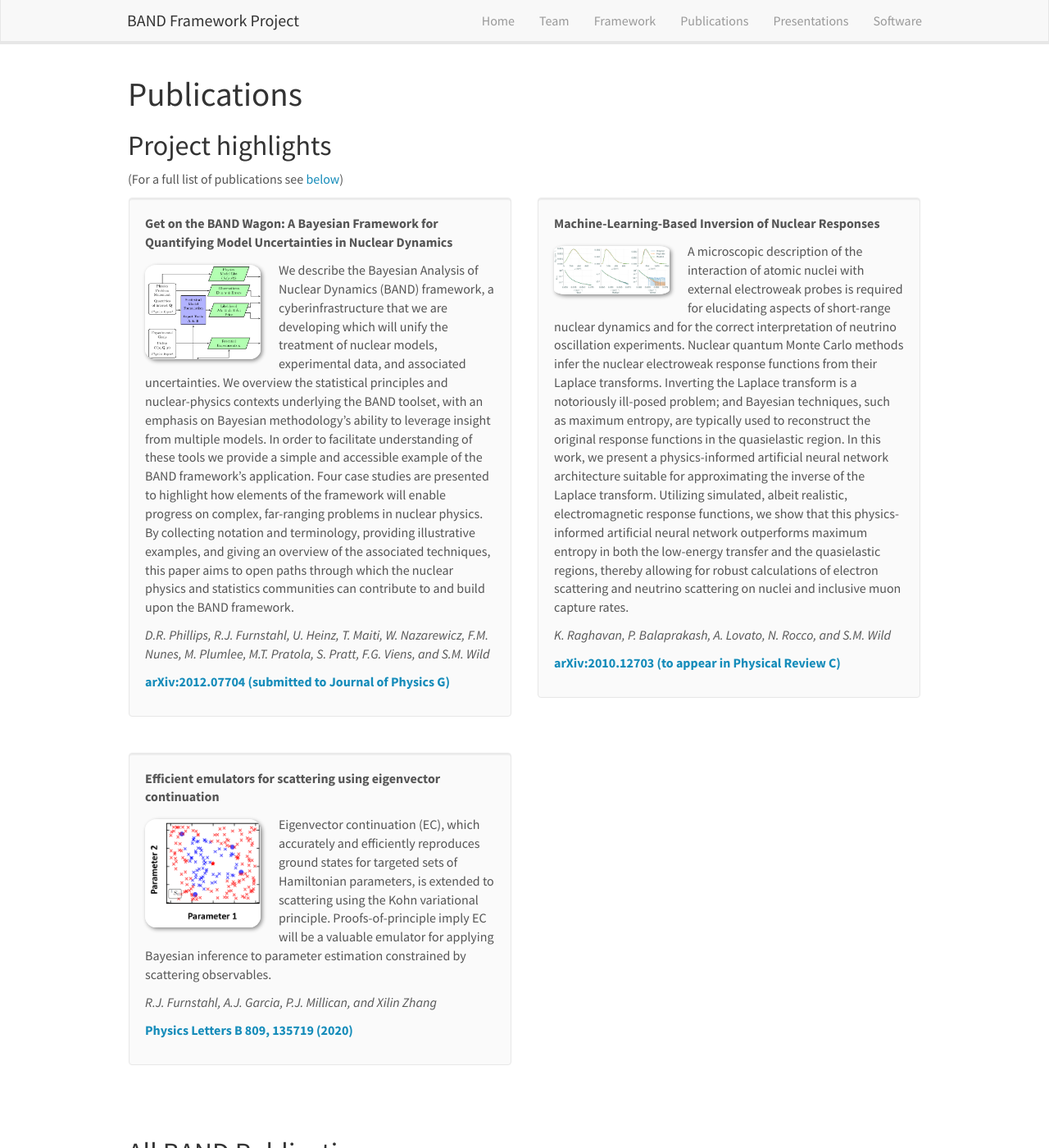
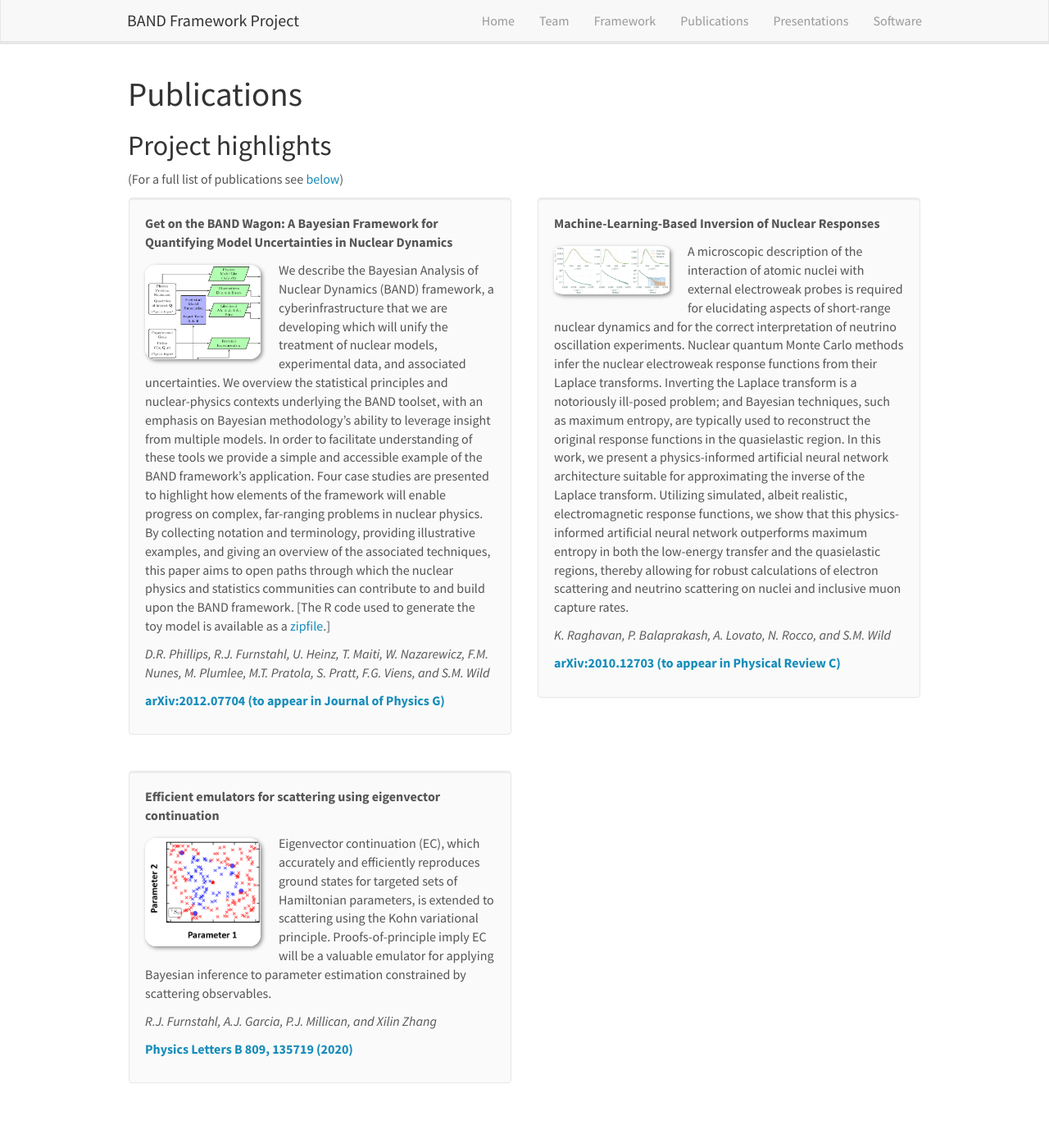
Before and after one commit to bandframework/bandframework.github.io, a Jekyll site: the page built from _pages/publications.md, in a window 1280 px wide and 1400 px high. Shown: the whole window at 82% size. Built offline with Jekyll 4.4.1, drawn with Linux system fonts in a browser that asks for light colours; nearby versions of some CDN libraries; some of the changed text lies outside the part shown.

Commit message:
added toy model zipfile to publication listing for Manifesto

```diff
--- a/_data/publist.yml
+++ b/_data/publist.yml
@@ -10,10 +10,11 @@
     Four case studies are presented to highlight how elements of the framework will enable progress on complex, far-ranging problems in nuclear physics.
     By collecting notation and terminology, providing illustrative examples, and giving an overview of the associated techniques,
     this paper aims to open paths through which the nuclear physics and statistics communities can contribute to and build upon the BAND framework.
+    [The R code used to generate the toy model is available as a <a href="/code/manifesto-code.zip">zipfile</a>.]
   authors: D.R. Phillips, R.J. Furnstahl, U. Heinz, T. Maiti, W. Nazarewicz, F.M. Nunes, M. Plumlee, M.T. Pratola, S. Pratt, F.G. Viens, and S.M. Wild
   link:
     url: https://arxiv.org/abs/2012.07704
-    display:  arXiv:2012.07704 (submitted to Journal of Physics G)
+    display:  arXiv:2012.07704 (to appear in Journal of Physics G)
   highlight: 1
   news2:
 
```
Also changed, not shown: 1 other file.
